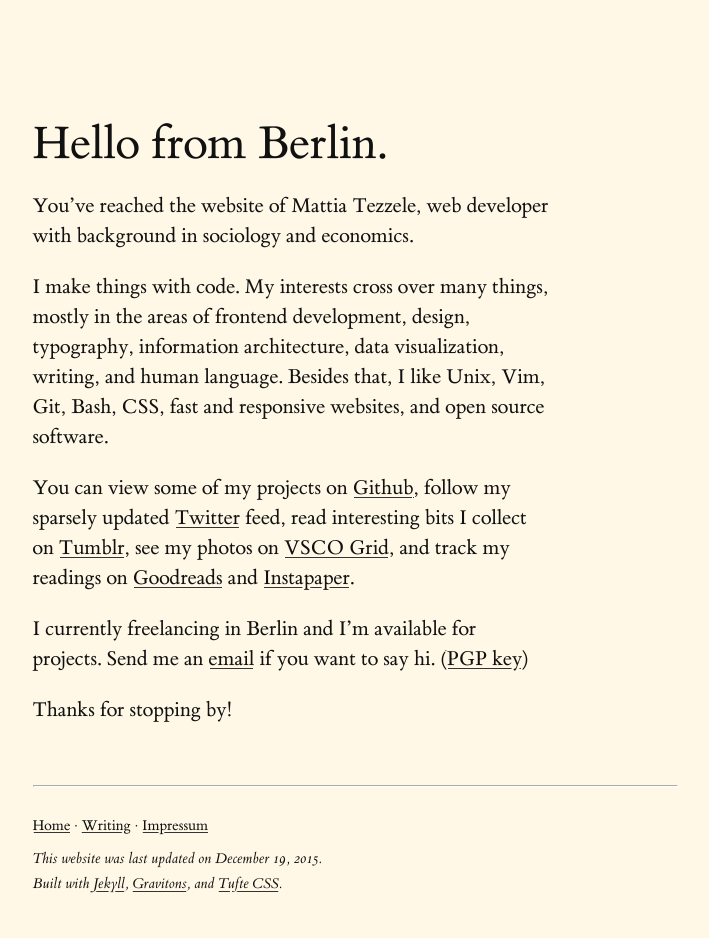
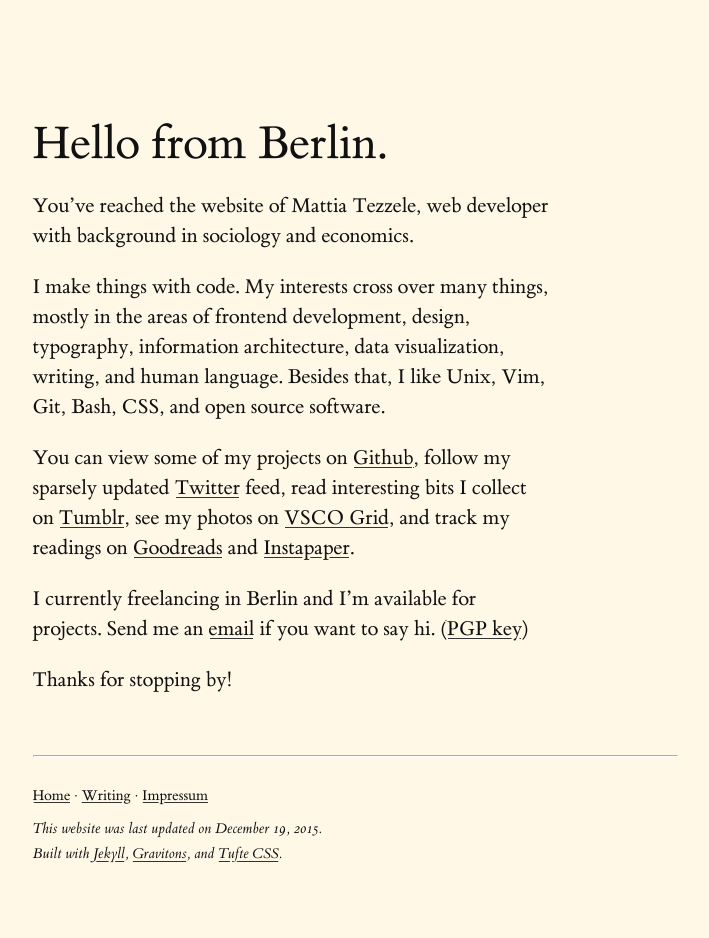
Before and after one commit to mrzool/mrzool.github.io, a Jekyll site: the page built from index.md, in a window 1280 px wide. Shown: the whole page, without its empty margins (285-994 px from the left). Built offline with Jekyll 4.4.1, drawn with Linux system fonts in a browser that asks for light colours; after the commit the page ends 908 px from its top, so only the background shows below that.

Commit message:
Omit needless words

```diff
--- a/index.md
+++ b/index.md
@@ -8,7 +8,7 @@
 
 You've reached the website of Mattia Tezzele, web developer with background in sociology and economics.
 
-I make things with code. My interests cross over many things, mostly in the areas of frontend development, design, typography, information architecture, data visualization, writing, and human language. Besides that, I like Unix, Vim, Git, Bash, CSS, fast and responsive websites, and open source software.
+I make things with code. My interests cross over many things, mostly in the areas of frontend development, design, typography, information architecture, data visualization, writing, and human language. Besides that, I like Unix, Vim, Git, Bash, CSS, and open source software.
 
 You can view some of my projects on [Github](http://github.com/mrzool), follow my sparsely updated [Twitter](http://twitter.com/mrzool_) feed, read interesting bits I collect on [Tumblr](http://zoolnotes.tumblr.com), see my photos on [VSCO Grid](https://mrzool.vsco.co/), and track my readings on [Goodreads](http://www.goodreads.com/mrzool) and [Instapaper](https://www.instapaper.com/p/__zool).
 
```
